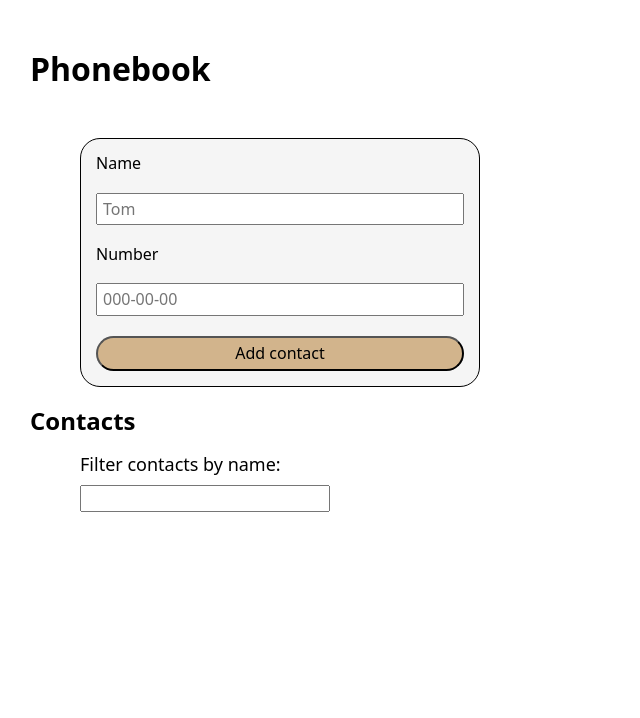
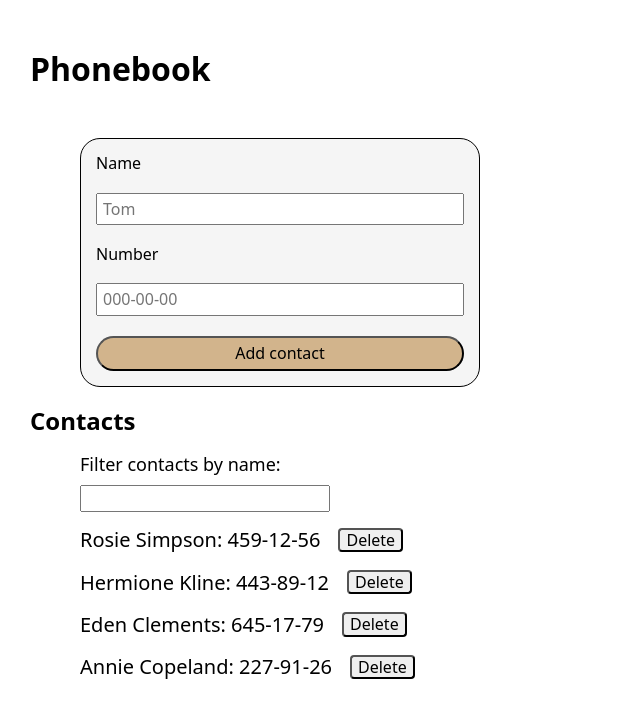
Before and after one commit to dmelnykova/goit-react-hw-02-phonebook, a React (Create React App) app: page / in a window 1280 px wide. Shown: the top 718 px of the page, without its empty margins (0-640 px from the left). Built offline with nearby package versions, Linux system fonts and the light colour scheme.

Commit message:
Update App.jsx

```diff
--- a/src/components/App.jsx
+++ b/src/components/App.jsx
@@ -10,10 +10,10 @@
 export class App extends Component {
   state = {
     contacts: [
-      // {id: 'id-1', name: 'Rosie Simpson', number: '459-12-56'},
-      // {id: 'id-2', name: 'Hermione Kline', number: '443-89-12'},
-      // {id: 'id-3', name: 'Eden Clements', number: '645-17-79'},
-      // {id: 'id-4', name: 'Annie Copeland', number: '227-91-26'},
+      {id: 'id-1', name: 'Rosie Simpson', number: '459-12-56'},
+      {id: 'id-2', name: 'Hermione Kline', number: '443-89-12'},
+      {id: 'id-3', name: 'Eden Clements', number: '645-17-79'},
+      {id: 'id-4', name: 'Annie Copeland', number: '227-91-26'},
     ],
     filter: '',
   };
```
